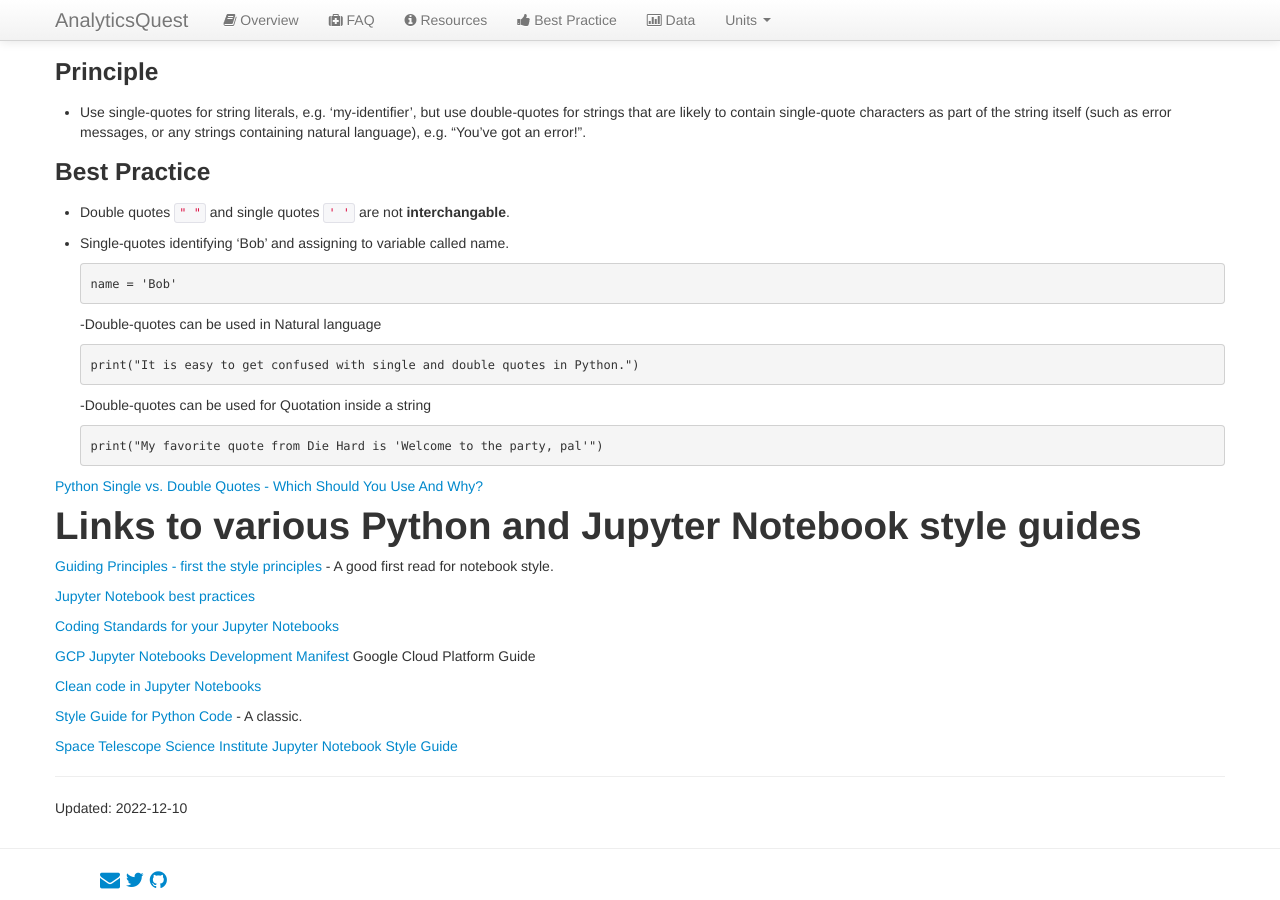
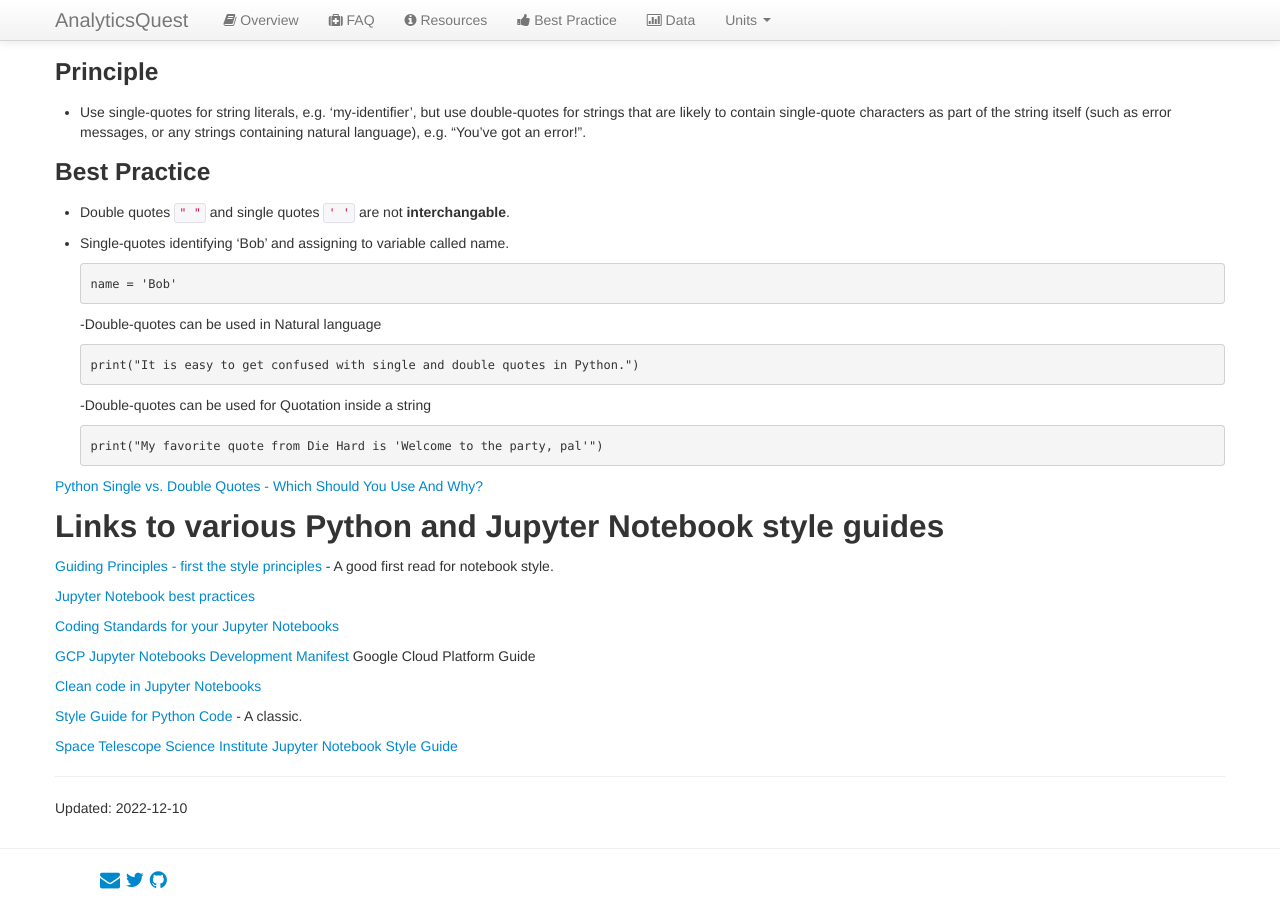
Before and after one commit to analyticsquest/analyticsquest.github.io, a Jekyll site: the page built from best/code-style.md, in a window 1280 px wide and 900 px high, scrolled down 5547 px. Built offline with Jekyll 4.4.1, drawn with Linux system fonts in a browser that asks for light colours; our own code applies the rules of GitHub Pages for plain Markdown files.

Commit message:
Update code-style.md

```diff
--- a/best/code-style.md
+++ b/best/code-style.md
@@ -318,7 +318,7 @@ print("My favorite quote from Die Hard is 'Welcome to the party, pal'")
 
 
 
-# Links to various Python and Jupyter Notebook style guides
+## Links to various Python and Jupyter Notebook style guides
 
 [Guiding Principles - first the style principles](https://explog.in/notes/nbstyle.html) - A good first read for notebook style.
 
```
